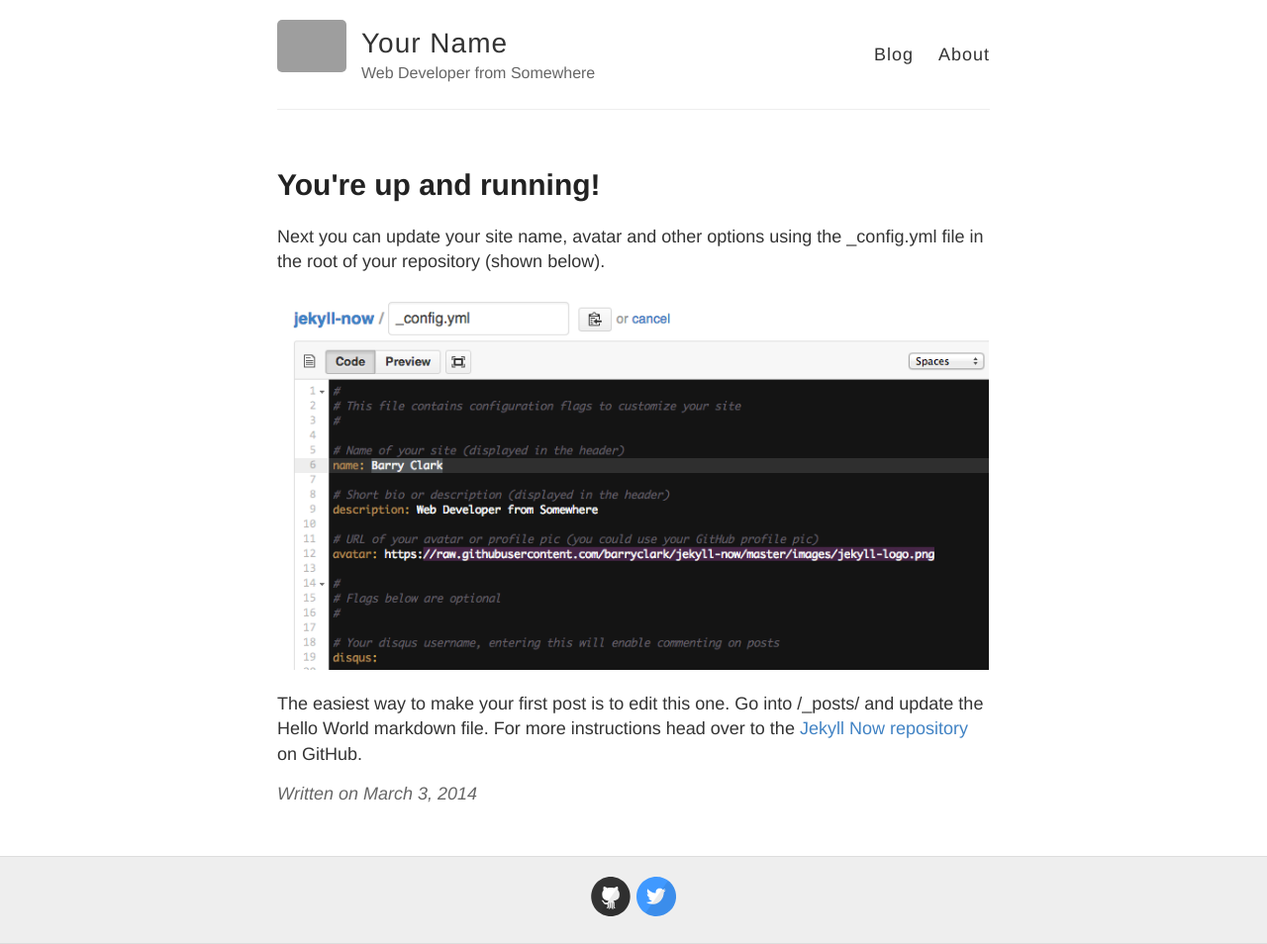
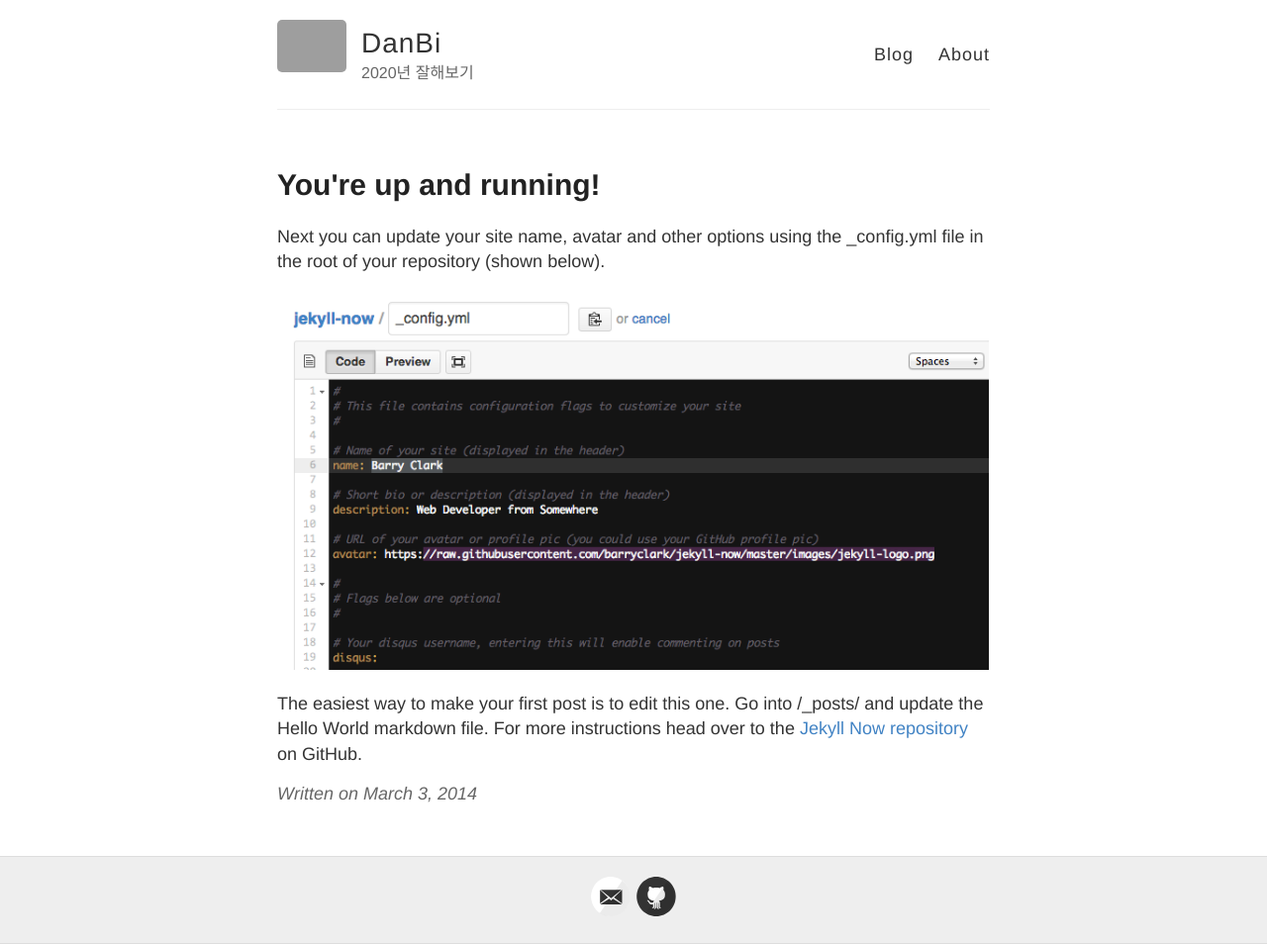
Before and after one commit to DanBi-Lee/DanBi-Lee.github.io, a Jekyll site: the page built from _posts/2014-3-3-Hello-World.md, in a window 1280 px wide. Shown: the whole page at 99% size. Built offline with Jekyll 4.4.1, drawn with Linux system fonts in a browser that asks for light colours; comment, search, counter and statistics services are not loaded; grey boxes are pictures that could not be loaded.

Commit message:
Update My information

```diff
--- a/_config.yml
+++ b/_config.yml
@@ -3,10 +3,10 @@
 #
 
 # Name of your site (displayed in the header)
-name: Your Name
+name: DanBi
 
 # Short bio or description (displayed in the header)
-description: Web Developer from Somewhere
+description: 2020년 잘해보기
 
 # URL of your avatar or profile pic (you could use your GitHub profile pic)
 avatar: https://raw.githubusercontent.com/barryclark/jekyll-now/master/images/jekyll-logo.png
@@ -18,15 +18,15 @@ avatar: https://raw.githubusercontent.com/barryclark/jekyll-now/master/images/je
 # Includes an icon in the footer for each username you enter
 footer-links:
   dribbble:
-  email:
+  email: danbi.s.rain@gmail.com
   facebook:
   flickr:
-  github: barryclark/jekyll-now
+  github: DanBi-Lee/DanBi-Lee.github.io
   instagram:
   linkedin:
   pinterest:
   rss: # just type anything here for a working RSS icon
-  twitter: jekyllrb
+  twitter: #jekyllrb
   stackoverflow: # your stackoverflow profile, e.g. "users/50476/bart-kiers"
   youtube: # channel/<your_long_string> or user/<user-name>
   googleplus: # anything in your profile username that comes after plus.google.com/
@@ -34,14 +34,14 @@ footer-links:
 
 # Enter your Disqus shortname (not your username) to enable commenting on posts
 # You can find your shortname on the Settings page of your Disqus account
-disqus:
+disqus: danbi-lee
 
 # Enter your Google Analytics web tracking code (e.g. UA-2110908-2) to activate tracking
 google_analytics:
 
 # Your website URL (e.g. http://barryclark.github.io or http://www.barryclark.co)
 # Used for Sitemap.xml and your RSS feed
-url:
+url: DanBi-Lee.github.io
 
 # If you're hosting your site at a Project repository on GitHub pages
 # (http://yourusername.github.io/repository-name)
```
